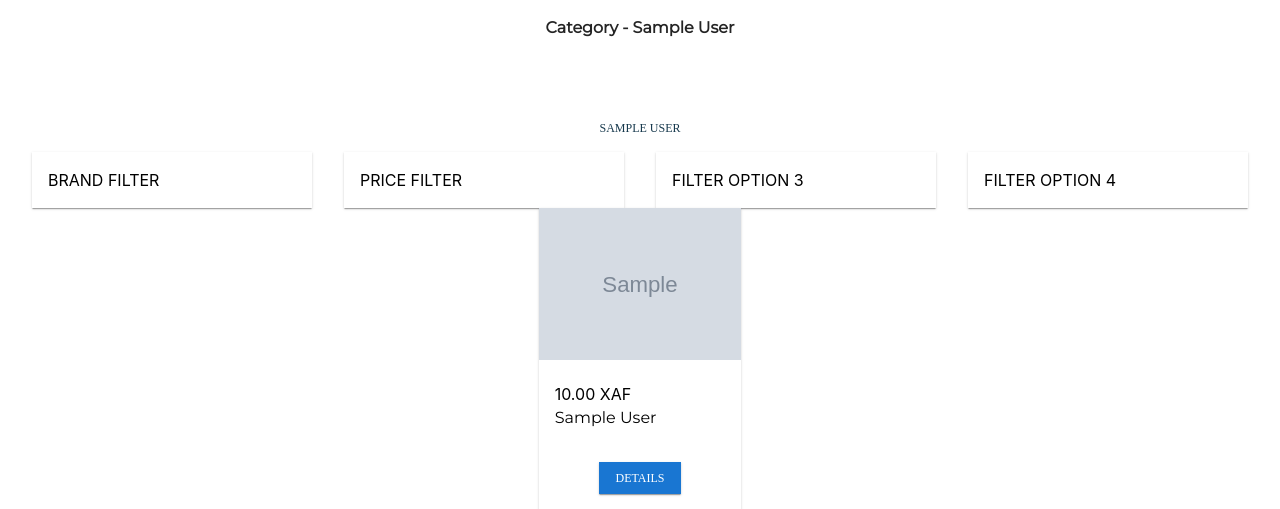
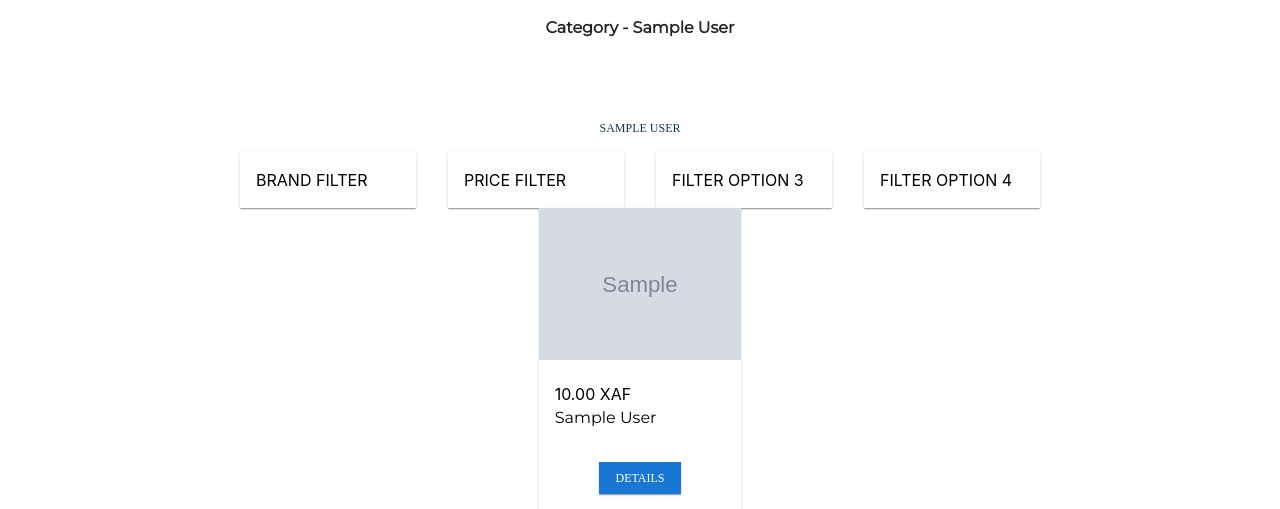
Before and after one commit to cyrildzumts/lyshop, a Django app: page /catalog/categories/detail/00000000-0000-0000-0000-000000000001/ in a window 1280 px wide. Shown: the part 48-557 px from the top of the page. Run offline with Django 3.2, Linux system fonts and the light colour scheme; tables that the repository leaves empty hold one stand-in row (values such as "Sample post"); grey boxes marked "Sample" are stand-in pictures; some libraries are stand-ins or nearby versions.

Commit message:
minop update

```diff
--- a/catalog/templates/catalog_base.html
+++ b/catalog/templates/catalog_base.html
@@ -40,28 +40,28 @@
 {% block FILTER %}
 
 <div id="filter" class="container">
-    <div class="col-m-12 col-3">
+    <div class="col-m-12 col-2">
         <div class="filter-option mat-box">
             <ul class="mat-box-content">
                 <li><span>{% trans "BRAND FILTER" %}</span></li>
             </ul>
         </div>
     </div>
-    <div class="col-m-12 col-3">
+    <div class="col-m-12 col-2">
         <div class="filter-option mat-box">
             <ul class="mat-box-content">
                 <li><span>{% trans "PRICE FILTER" %}</span></li>
             </ul>
         </div>
     </div>
-    <div class="col-m-12 col-3">
+    <div class="col-m-12 col-2">
         <div class="filter-option mat-box">
             <ul class="mat-box-content">
                 <li><span>{% trans "FILTER OPTION 3" %}</span></li>
             </ul>
         </div>
     </div>
-    <div class="col-m-12 col-3">
+    <div class="col-m-12 col-2">
         <div class="filter-option mat-box">
             <ul class="mat-box-content">
                 <li><span>{% trans "FILTER OPTION 4" %}</span></li>
```
